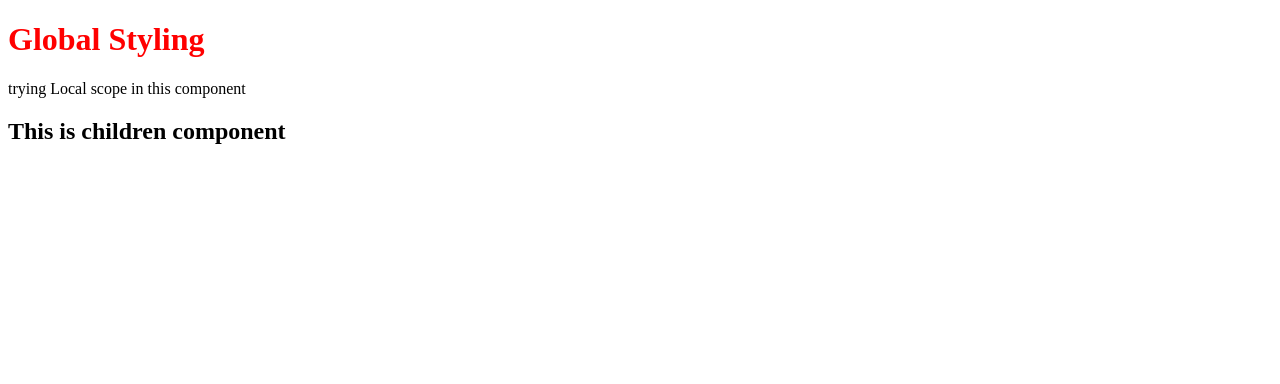
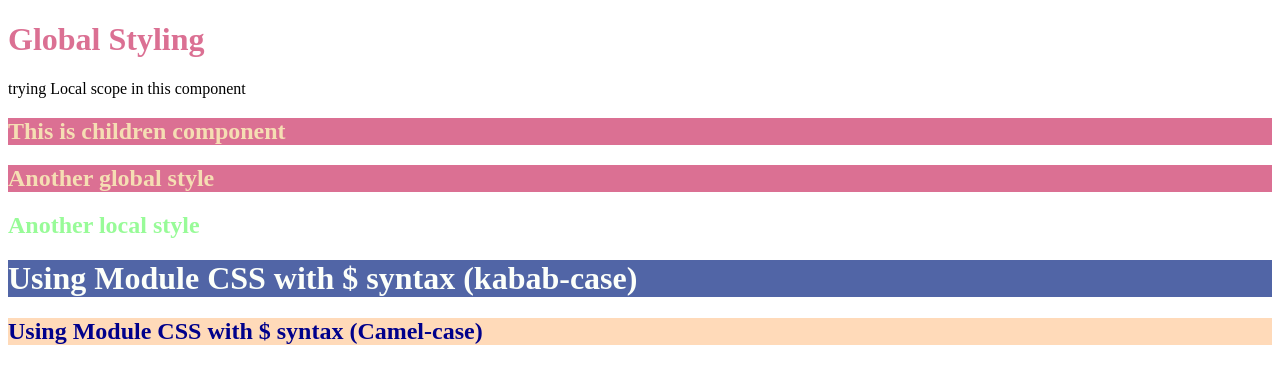
Before and after one commit to nehaumbre/vueP, a Vue app in the folder vue-project/: page / in a window 1280 px wide. Shown: the top 384 px of the page. Built offline with nearby package versions, Linux system fonts and the light colour scheme.

Commit message:
Styling in Vue: Combined styling Module styling
Signed-off-by: DESKTOP-CFE2FCP\Viushali <nehaumbre28@gmail.com>

```diff
--- a/vue-project/src/App.vue
+++ b/vue-project/src/App.vue
@@ -6,6 +6,8 @@
 // import AttriBindings from './components/AttriBindings.vue';
 import GlobalStyle from './components/GlobalStyle.vue';
 import LocalStyle from './components/LocalStyle.vue';
+import CombinedStyle from './components/CombinedStyle.vue';
+import ModuleStyle from './components/ModuleStyle.vue';
 
 </script>
 
@@ -14,6 +16,8 @@ import LocalStyle from './components/LocalStyle.vue';
    <!-- <AttriBindings/> -->
    <GlobalStyle/>
    <LocalStyle/>
+   <CombinedStyle/>
+   <ModuleStyle/>
 </template>
 
 <style scoped></style>
--- a/vue-project/src/components/CombinedStyle.vue
+++ b/vue-project/src/components/CombinedStyle.vue
@@ -0,0 +1,16 @@
+<template>
+    <h2 class="g-1">Another global style</h2>
+    <h2 class="l-1">Another local style</h2>
+</template>
+
+<style>
+.g-1 {
+    color: wheat;
+    background: palevioletred;
+}
+</style>
+<style scoped>
+.l-1{
+    color: palegreen
+}
+</style>
--- a/vue-project/src/components/GlobalStyle.vue
+++ b/vue-project/src/components/GlobalStyle.vue
@@ -5,8 +5,8 @@
 
 
 
-<style scoped>
+<style>
 .text-red {
-    color:red
+    color:palevioletred
 }
 </style>
--- a/vue-project/src/components/LocalStyle.vue
+++ b/vue-project/src/components/LocalStyle.vue
@@ -1,3 +1,3 @@
 <template>
-    <h2 class="text-red">This is children component</h2>
+    <h2 class="g-1">This is children component</h2>
 </template>
--- a/vue-project/src/components/ModuleStyle.vue
+++ b/vue-project/src/components/ModuleStyle.vue
@@ -0,0 +1,20 @@
+
+<template>
+    <!-- <h1 v-bind:class="$style['m-class']">Using Module CSS with $ syntax (kabab-case)</h1> -->
+    <!-- <h1 :class="$style['m-class']">Using Module CSS with $ syntax (kabab-case)</h1>
+    <h2 :class="$style.anotherClass">Using Module CSS with $ syntax (Camel-case)</h2> -->
+    <h1 :class="myClasses['m-class']">Using Module CSS with $ syntax (kabab-case)</h1>
+    <h2 :class="myClasses.anotherClass">Using Module CSS with $ syntax (Camel-case)</h2>
+</template>
+
+<style module="myClasses">
+.m-class {
+    color: rgb(252, 255, 250);
+    background-color: rgb(81, 101, 166);
+}
+
+.anotherClass {
+    background: peachpuff;
+    color: darkblue;
+}
+</style>
```
